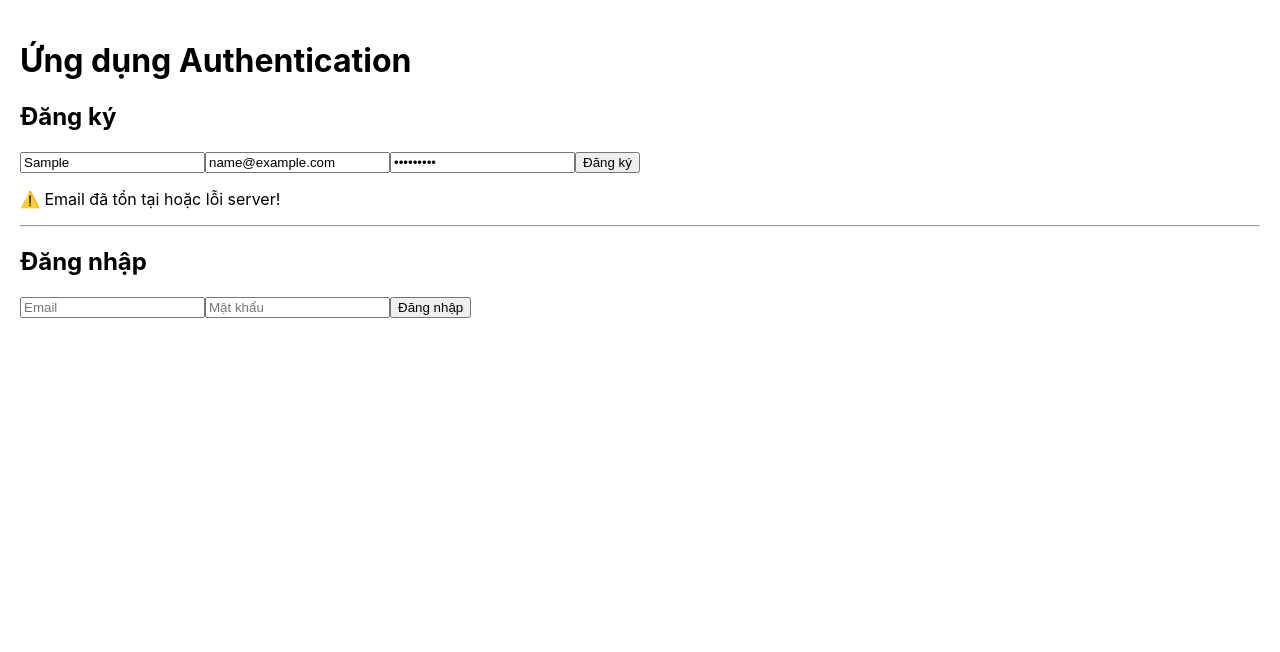
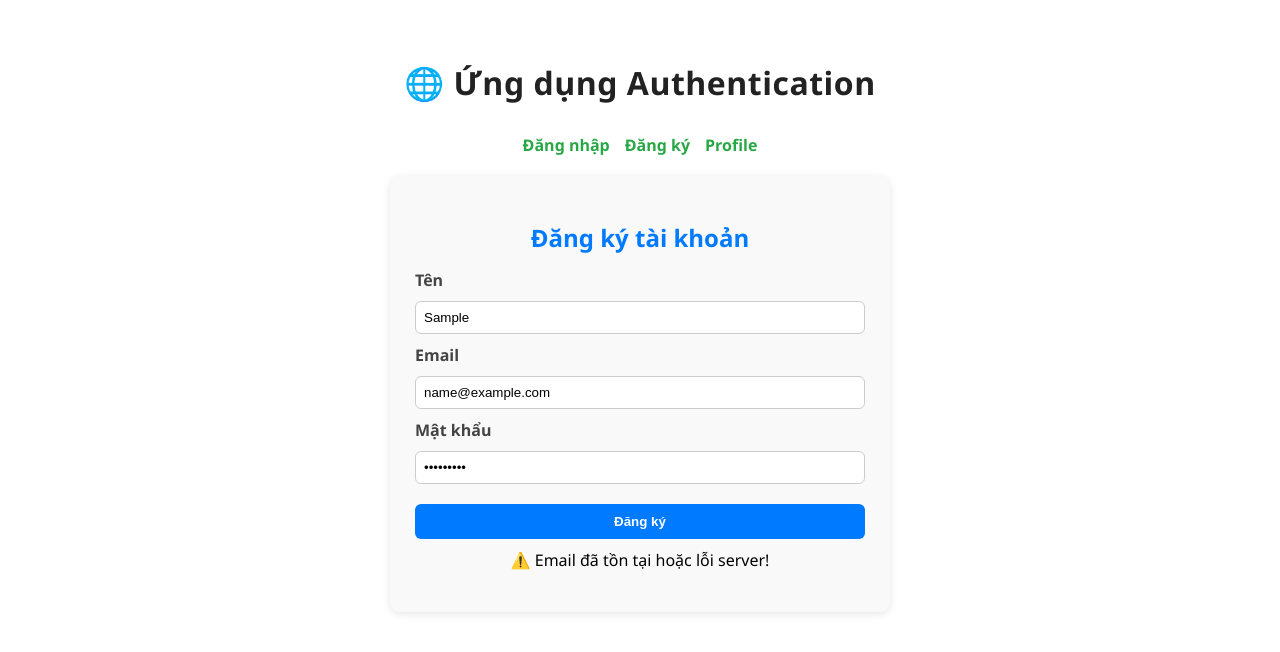
Before and after one commit to NguyenMyTrinh-nmt/group-3-project, a React (Create React App) app in the folder frontend/: page /signup in a window 1280 px wide. Both pictures are taken after typing "Sample", "name@example.com", "Sample123" into the empty fields and a click on the button "Đăng ký". Shown: the top 652 px of the page. Built offline with nearby package versions, Linux system fonts and the light colour scheme; no server answers.

Commit message:
Hoàn thành Hoạt động 2 - trang Profile cập nhật thông tin

```diff
--- a/frontend/package.json
+++ b/frontend/package.json
@@ -10,6 +10,7 @@
     "axios": "^1.12.2",
     "react": "^19.2.0",
     "react-dom": "^19.2.0",
+    "react-router-dom": "^7.9.4",
     "react-scripts": "5.0.1",
     "web-vitals": "^2.1.4"
   },
--- a/frontend/src/App.js
+++ b/frontend/src/App.js
@@ -1,15 +1,75 @@
+import { BrowserRouter as Router, Routes, Route, Link } from "react-router-dom";
 import Signup from "./pages/Signup";
 import Login from "./pages/Login";
+import Profile from "./pages/Profile";
 
 function App() {
   return (
-    <div style={{ padding: "20px" }}>
-      <h1>Ứng dụng Authentication</h1>
-      <Signup />
-      <hr />
-      <Login />
-    </div>
+    <Router>
+      <div
+        style={{
+          padding: "40px",
+          maxWidth: "500px",
+          margin: "0 auto",
+          fontFamily: "Segoe UI, Arial, sans-serif",
+        }}
+      >
+        <h1
+          style={{
+            textAlign: "center",
+            color: "#222",
+            marginBottom: "30px",
+            letterSpacing: "0.5px",
+          }}
+        >
+          🌐 Ứng dụng Authentication
+        </h1>
+
+        {/* Thanh chuyển trang nhỏ */}
+        <nav style={styles.nav}>
+          <Link to="/" style={styles.navLink}>
+            Đăng nhập
+          </Link>
+          <Link to="/signup" style={styles.navLink}>
+            Đăng ký
+          </Link>
+          <Link to="/profile" style={styles.navLink}>
+            Profile
+          </Link>
+        </nav>
+
+        {/* Các route */}
+        <section style={styles.card}>
+          <Routes>
+            <Route path="/" element={<Login />} />
+            <Route path="/signup" element={<Signup />} />
+            <Route path="/profile" element={<Profile />} />
+          </Routes>
+        </section>
+      </div>
+    </Router>
   );
 }
 
+const styles = {
+  card: {
+    background: "#f9f9f9",
+    padding: "25px",
+    borderRadius: "10px",
+    marginBottom: "25px",
+    boxShadow: "0 2px 8px rgba(0, 0, 0, 0.1)",
+  },
+  nav: {
+    display: "flex",
+    justifyContent: "center",
+    gap: "15px",
+    marginBottom: "20px",
+  },
+  navLink: {
+    textDecoration: "none",
+    color: "#28a745",
+    fontWeight: "bold",
+  },
+};
+
 export default App;
--- a/frontend/src/pages/Login.js
+++ b/frontend/src/pages/Login.js
@@ -1,9 +1,11 @@
+import { useState } from "react";
 import axios from "axios";
-import { useState } from "react";
+import { useNavigate } from "react-router-dom"; // 👈 thêm dòng này
 
-export default function Login() {
+function Login() {
   const [form, setForm] = useState({ email: "", password: "" });
   const [message, setMessage] = useState("");
+  const navigate = useNavigate(); // 👈 khởi tạo điều hướng
 
   const handleChange = (e) => {
     setForm({ ...form, [e.target.name]: e.target.value });
@@ -14,31 +16,90 @@ export default function Login() {
     try {
       const res = await axios.post("http://localhost:5000/login", form);
       localStorage.setItem("token", res.data.token);
-      setMessage("✅ Đăng nhập thành công!");
+      setMessage("🎉 Đăng nhập thành công!");
+
+      // 👉 Sau 1s chuyển sang trang profile
+      setTimeout(() => {
+        navigate("/profile");
+      }, 1000);
+
+      setForm({ email: "", password: "" });
     } catch (err) {
-      setMessage("❌ Sai email hoặc mật khẩu!");
+      setMessage("⚠️ Sai email hoặc mật khẩu!");
     }
   };
 
   return (
     <div>
-      <h2>Đăng nhập</h2>
-      <form onSubmit={handleSubmit}>
+      <h2 style={styles.title}>Đăng nhập</h2>
+      <form onSubmit={handleSubmit} style={styles.form}>
+        <label style={styles.label}>Email</label>
         <input
           type="email"
           name="email"
-          placeholder="Email"
+          placeholder="Nhập email..."
+          value={form.email}
           onChange={handleChange}
+          required
+          style={styles.input}
         />
+
+        <label style={styles.label}>Mật khẩu</label>
         <input
           type="password"
           name="password"
-          placeholder="Mật khẩu"
+          placeholder="Nhập mật khẩu..."
+          value={form.password}
           onChange={handleChange}
+          required
+          style={styles.input}
         />
-        <button type="submit">Đăng nhập</button>
+
+        <button type="submit" style={styles.loginBtn}>
+          Đăng nhập
+        </button>
       </form>
-      <p>{message}</p>
+
+      {message && <p style={styles.message}>{message}</p>}
     </div>
   );
 }
+
+const styles = {
+  title: {
+    textAlign: "center",
+    color: "#28a745",
+    marginBottom: "15px",
+  },
+  form: {
+    display: "flex",
+    flexDirection: "column",
+    gap: "10px",
+  },
+  label: {
+    fontWeight: "bold",
+    color: "#444",
+  },
+  input: {
+    padding: "8px",
+    borderRadius: "6px",
+    border: "1px solid #ccc",
+  },
+  loginBtn: {
+    marginTop: "10px",
+    backgroundColor: "#28a745",
+    color: "white",
+    border: "none",
+    padding: "10px",
+    borderRadius: "6px",
+    cursor: "pointer",
+    fontWeight: "bold",
+    transition: "0.3s",
+  },
+  message: {
+    marginTop: "10px",
+    textAlign: "center",
+  },
+};
+
+export default Login;
--- /dev/null
+++ b/frontend/src/pages/Profile.js
@@ -0,0 +1,144 @@
+import { useEffect, useState } from "react";
+import axios from "axios";
+
+export default function Profile() {
+  const [user, setUser] = useState(null);
+  const [message, setMessage] = useState("");
+  const [name, setName] = useState("");
+  const [password, setPassword] = useState("");
+  const [success, setSuccess] = useState("");
+
+  useEffect(() => {
+    const token = localStorage.getItem("token");
+    if (!token) {
+      setMessage("❌ Bạn chưa đăng nhập!");
+      return;
+    }
+
+    axios
+      .get("http://localhost:5000/profile", {
+        headers: { Authorization: `Bearer ${token}` },
+      })
+      .then((res) => {
+        setUser(res.data);
+        setName(res.data.name);
+      })
+      .catch(() => setMessage("⚠️ Token không hợp lệ hoặc hết hạn!"));
+  }, []);
+
+  const handleUpdate = async (e) => {
+    e.preventDefault();
+    setSuccess("");
+
+    try {
+      const token = localStorage.getItem("token");
+      const res = await axios.put(
+        "http://localhost:5000/profile",
+        { name, password },
+        { headers: { Authorization: `Bearer ${token}` } }
+      );
+      setUser(res.data);
+      setPassword("");
+      setSuccess("✅ Cập nhật thông tin thành công!");
+    } catch (err) {
+      setMessage("❌ Có lỗi xảy ra khi cập nhật!");
+    }
+  };
+
+  if (message) return <p style={styles.message}>{message}</p>;
+  if (!user) return <p>Đang tải...</p>;
+
+  return (
+    <div style={styles.container}>
+      <h2 style={styles.title}>Thông tin cá nhân</h2>
+
+      <div style={styles.infoBox}>
+        <p>
+          <strong>Tên:</strong> {user.name}
+        </p>
+        <p>
+          <strong>Email:</strong> {user.email}
+        </p>
+      </div>
+
+      <form style={styles.form} onSubmit={handleUpdate}>
+        <h3 style={styles.subtitle}>Cập nhật thông tin</h3>
+        <input
+          type="text"
+          placeholder="Tên mới..."
+          value={name}
+          onChange={(e) => setName(e.target.value)}
+          style={styles.input}
+        />
+        <input
+          type="password"
+          placeholder="Mật khẩu mới (bỏ trống nếu không đổi)"
+          value={password}
+          onChange={(e) => setPassword(e.target.value)}
+          style={styles.input}
+        />
+        <button type="submit" style={styles.button}>
+          Cập nhật
+        </button>
+        {success && <p style={styles.success}>{success}</p>}
+      </form>
+    </div>
+  );
+}
+
+const styles = {
+  container: {
+    maxWidth: "400px",
+    margin: "0 auto",
+    background: "#f9f9f9",
+    padding: "20px",
+    borderRadius: "10px",
+    boxShadow: "0 2px 6px rgba(0,0,0,0.1)",
+  },
+  title: {
+    textAlign: "center",
+    color: "#2d2d2d",
+    marginBottom: "10px",
+  },
+  subtitle: {
+    textAlign: "center",
+    color: "#444",
+    marginBottom: "10px",
+  },
+  infoBox: {
+    background: "#fff",
+    borderRadius: "8px",
+    padding: "15px",
+    boxShadow: "0 1px 4px rgba(0,0,0,0.1)",
+    marginBottom: "15px",
+  },
+  form: {
+    display: "flex",
+    flexDirection: "column",
+    gap: "10px",
+  },
+  input: {
+    padding: "10px",
+    borderRadius: "6px",
+    border: "1px solid #ccc",
+    outline: "none",
+  },
+  button: {
+    background: "#28a745",
+    color: "#fff",
+    padding: "10px",
+    border: "none",
+    borderRadius: "6px",
+    cursor: "pointer",
+    fontWeight: "bold",
+  },
+  message: {
+    textAlign: "center",
+    color: "#d9534f",
+  },
+  success: {
+    textAlign: "center",
+    color: "#28a745",
+    fontSize: "14px",
+  },
+};
--- a/frontend/src/pages/Signup.js
+++ b/frontend/src/pages/Signup.js
@@ -1,7 +1,7 @@
+import { useState } from "react";
 import axios from "axios";
-import { useState } from "react";
 
-export default function Signup() {
+function Signup() {
   const [form, setForm] = useState({ name: "", email: "", password: "" });
   const [message, setMessage] = useState("");
 
@@ -14,6 +14,7 @@ export default function Signup() {
     try {
       await axios.post("http://localhost:5000/signup", form);
       setMessage("🎉 Đăng ký thành công!");
+      setForm({ name: "", email: "", password: "" });
     } catch (err) {
       setMessage("⚠️ Email đã tồn tại hoặc lỗi server!");
     }
@@ -21,29 +22,85 @@ export default function Signup() {
 
   return (
     <div>
-      <h2>Đăng ký</h2>
-      <form onSubmit={handleSubmit}>
+      <h2 style={styles.title}>Đăng ký tài khoản</h2>
+      <form onSubmit={handleSubmit} style={styles.form}>
+        <label style={styles.label}>Tên</label>
         <input
           type="text"
           name="name"
-          placeholder="Tên"
+          placeholder="Nhập tên..."
+          value={form.name}
           onChange={handleChange}
+          required
+          style={styles.input}
         />
+
+        <label style={styles.label}>Email</label>
         <input
           type="email"
           name="email"
-          placeholder="Email"
+          placeholder="Nhập email..."
+          value={form.email}
           onChange={handleChange}
+          required
+          style={styles.input}
         />
+
+        <label style={styles.label}>Mật khẩu</label>
         <input
           type="password"
           name="password"
-          placeholder="Mật khẩu"
+          placeholder="Nhập mật khẩu..."
+          value={form.password}
           onChange={handleChange}
+          required
+          style={styles.input}
         />
-        <button type="submit">Đăng ký</button>
+
+        <button type="submit" style={styles.signupBtn}>
+          Đăng ký
+        </button>
       </form>
-      <p>{message}</p>
+      {message && <p style={styles.message}>{message}</p>}
     </div>
   );
 }
+
+const styles = {
+  title: {
+    textAlign: "center",
+    color: "#007bff",
+    marginBottom: "15px",
+  },
+  form: {
+    display: "flex",
+    flexDirection: "column",
+    gap: "10px",
+  },
+  label: {
+    fontWeight: "bold",
+    color: "#444",
+  },
+  input: {
+    padding: "8px",
+    borderRadius: "6px",
+    border: "1px solid #ccc",
+  },
+  signupBtn: {
+    marginTop: "10px",
+    backgroundColor: "#007bff",
+    color: "white",
+    border: "none",
+    padding: "10px",
+    borderRadius: "6px",
+    cursor: "pointer",
+    fontWeight: "bold",
+    transition: "0.3s",
+  },
+  message: {
+    marginTop: "10px",
+    textAlign: "center",
+  },
+};
+
+export default Signup;
```
Also changed, not shown: 1 other file (tests, documents, lock files or other folders).
